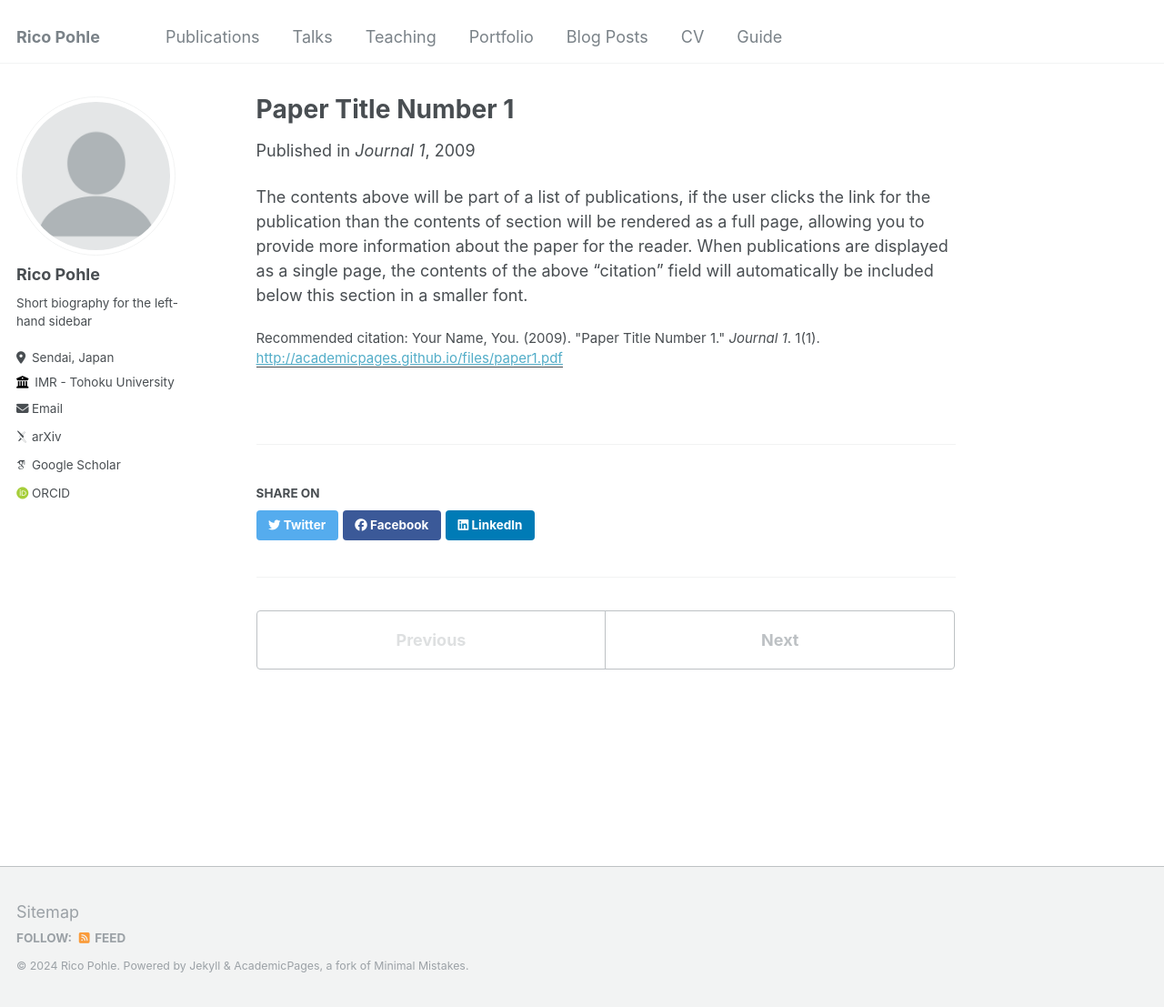
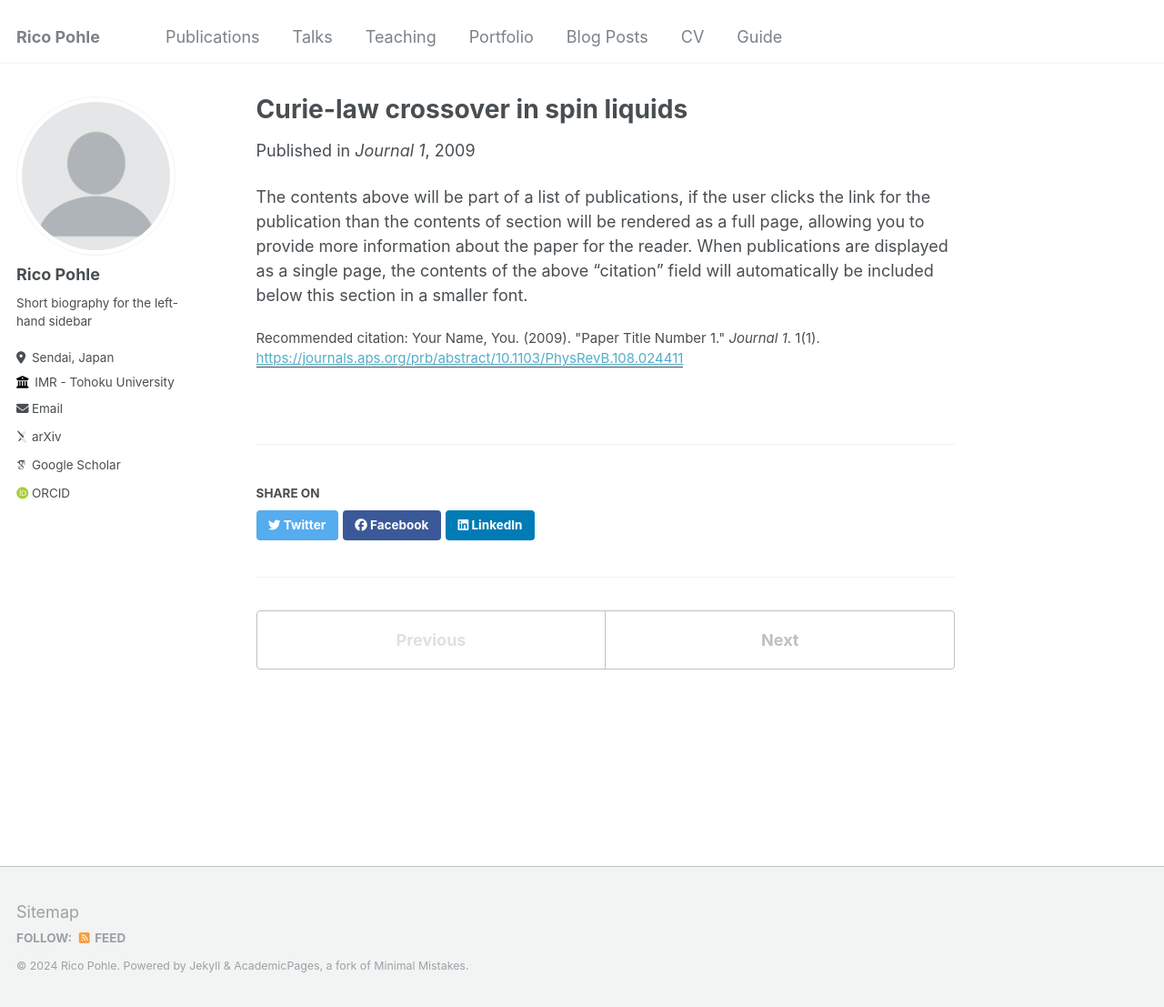
Before and after one commit to rico-pohle/rico-pohle.github.io, a Jekyll site: the page built from _publications/2009-10-01-paper-title-number-1.md, in a window 1280 px wide and 1107 px high. Shown: the whole window at 91% size. Built offline with Jekyll 4.4.1, drawn with Linux system fonts in a browser that asks for light colours; some web fonts are replaced.

Commit message:
Update 2009-10-01-paper-title-number-1.md

```diff
--- a/_publications/2009-10-01-paper-title-number-1.md
+++ b/_publications/2009-10-01-paper-title-number-1.md
@@ -1,11 +1,11 @@
 ---
-title: "Paper Title Number 1"
+title: "Curie-law crossover in spin liquids"
 collection: publications
 permalink: /publication/2009-10-01-paper-title-number-1
 excerpt: 'This paper is about the number 1. The number 2 is left for future work.'
 date: 2009-10-01
 venue: 'Journal 1'
-paperurl: 'http://academicpages.github.io/files/paper1.pdf'
+paperurl: 'https://journals.aps.org/prb/abstract/10.1103/PhysRevB.108.024411'
 citation: 'Your Name, You. (2009). &quot;Paper Title Number 1.&quot; <i>Journal 1</i>. 1(1).'
 ---
 
```
